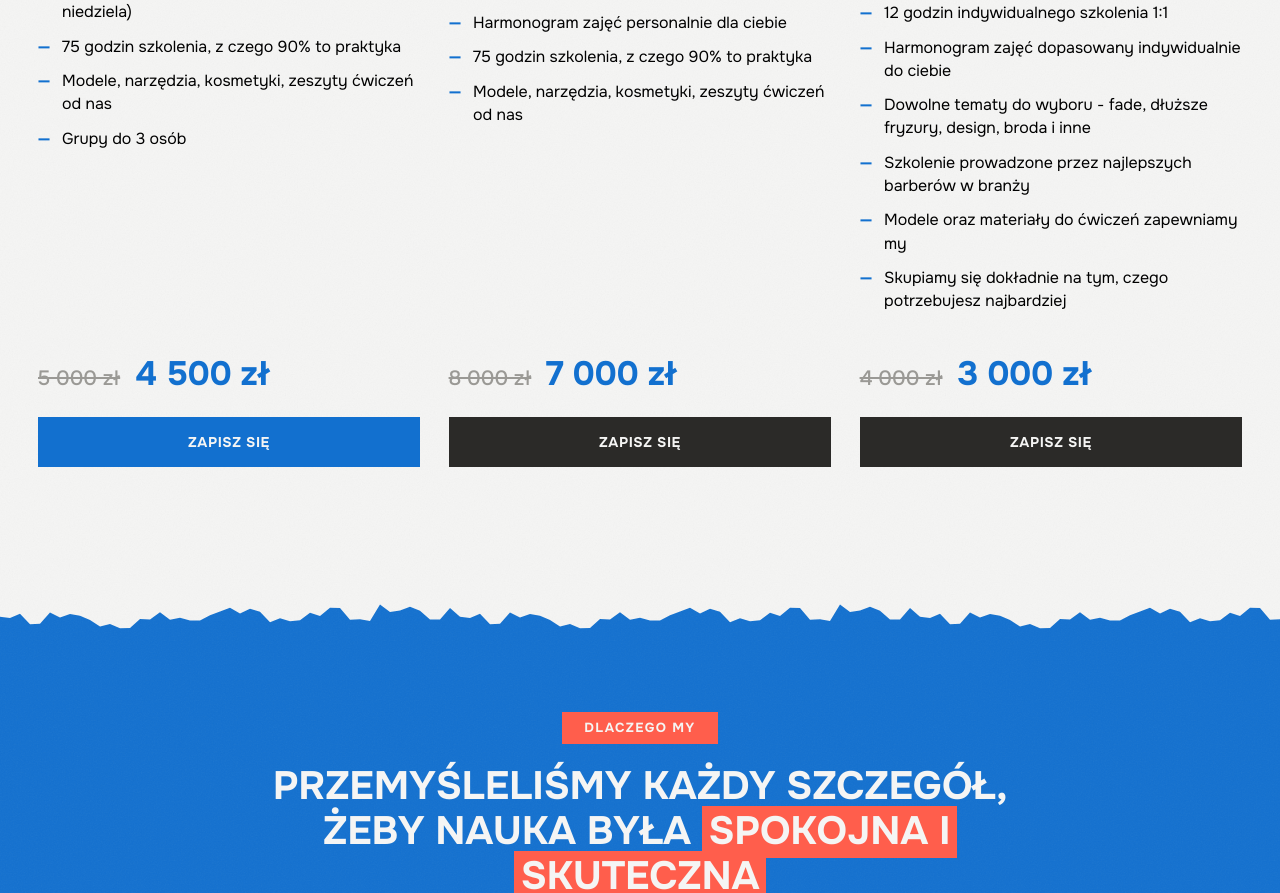
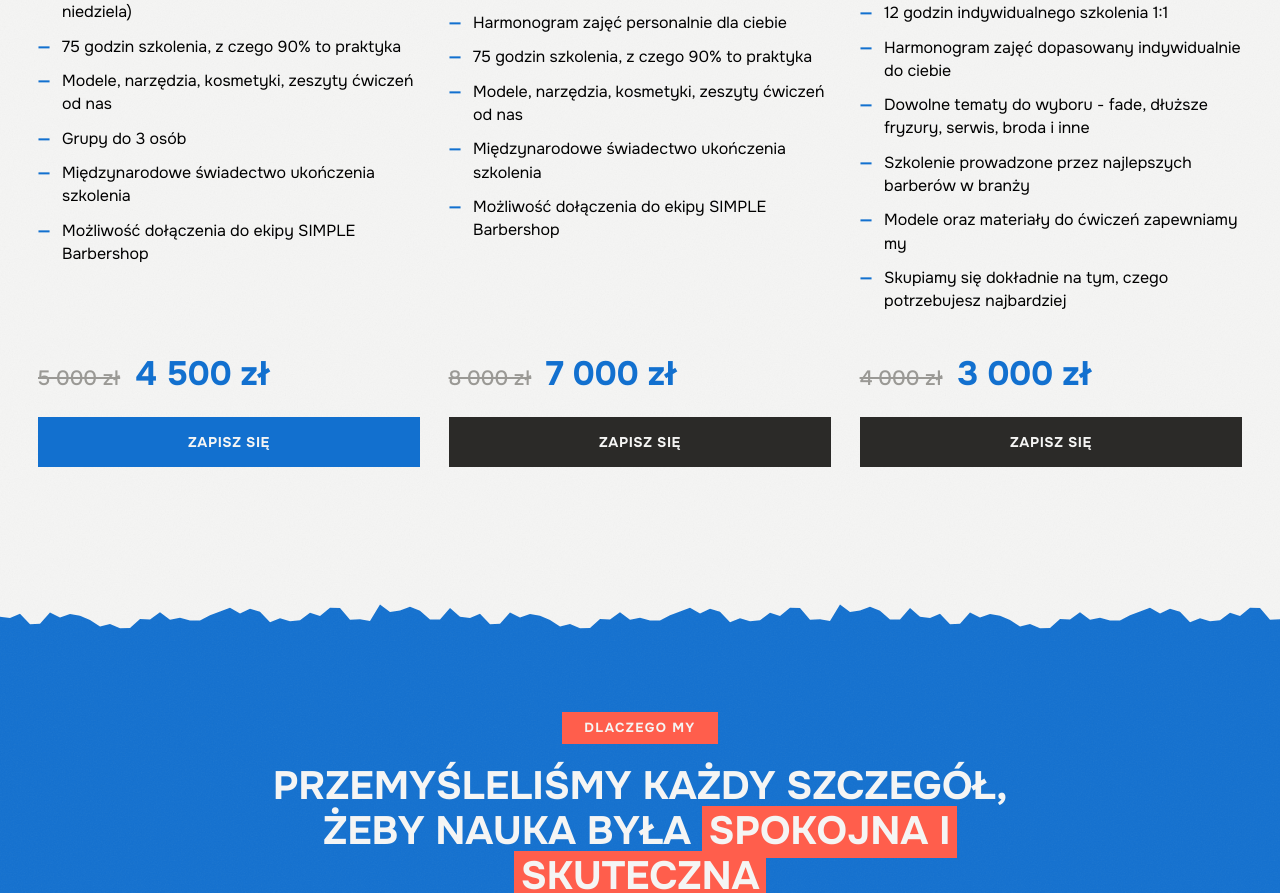
Before and after one commit to Viktor1897/simple-academy, a React (Vite) app: page / in a window 1280 px wide. Shown: the part 1508-2401 px from the top of the page. Built offline with nearby package versions, Linux system fonts and the light colour scheme.

Commit message:
restore deleted course texts

```diff
--- a/src/components/CoursesSection/CoursesSection.tsx
+++ b/src/components/CoursesSection/CoursesSection.tsx
@@ -28,6 +28,8 @@ const courses: Course[] = [
             "course1.option2",
             "course1.option3",
             "course1.option4",
+            "course1.option5",
+            "course1.option6",
         ],
         price: { old: "course1.oldPrice", current: "course1.currentPrice" },
         featured: true,
@@ -41,6 +43,8 @@ const courses: Course[] = [
             "course2.option1",
             "course2.option2",
             "course2.option3",
+            "course2.option4",
+            "course2.option5",
         ],
         price: { old: "course2.oldPrice", current: "course2.currentPrice" },
         featured: false,
--- a/src/i18n.ts
+++ b/src/i18n.ts
@@ -40,6 +40,8 @@ i18n.use(initReactI18next).init({
                 "course1.option2": "75 часов обучения, 90% из них практика",
                 "course1.option3": "Модели, инструменты, косметика, рабочие тетради от нас",
                 "course1.option4": "Группы до 3 человек",
+                "course1.option5": "Международный сертификат после успешного окончания обучения",
+                "course1.option6": "Возможность стать частью команды SIMPLE Barbershop",
                 "course1.oldPrice": "5 000 zł",
                 "course1.currentPrice": "4 500 zł",
                 "course2.title": "Барбер с нуля (индивидуально)",
@@ -47,6 +49,8 @@ i18n.use(initReactI18next).init({
                 "course2.option1": "Индивидуальный график обучения",
                 "course2.option2": "75 часов обучения, 90% из них практика",
                 "course2.option3": "Модели, инструменты, косметика, рабочие тетради от нас",
+                "course2.option4": "Международный сертификат после успешного окончания обучения",
+                "course2.option5": "Возможность стать частью команды SIMPLE Barbershop",
                 "course2.oldPrice": "8 000 zł",
                 "course2.currentPrice": "7 000 zł",
                 "course3.title": "ПОВЫШЕНИЕ КВАЛИФИКАЦИИ",
@@ -171,6 +175,8 @@ i18n.use(initReactI18next).init({
                 "course1.option2": "75 godzin szkolenia, z czego 90% to praktyka",
                 "course1.option3": "Modele, narzędzia, kosmetyki, zeszyty ćwiczeń od nas",
                 "course1.option4": "Grupy do 3 osób",
+                "course1.option5": "Międzynarodowe świadectwo ukończenia szkolenia",
+                "course1.option6": "Możliwość dołączenia do ekipy SIMPLE Barbershop",
                 "course1.oldPrice": "5 000 zł",
                 "course1.currentPrice": "4 500 zł",
                 "course2.title": "Barber od zera (indywidualnie)",
@@ -178,13 +184,15 @@ i18n.use(initReactI18next).init({
                 "course2.option1": "Harmonogram zajęć personalnie dla ciebie",
                 "course2.option2": "75 godzin szkolenia, z czego 90% to praktyka",
                 "course2.option3": "Modele, narzędzia, kosmetyki, zeszyty ćwiczeń od nas",
+                "course2.option4": "Międzynarodowe świadectwo ukończenia szkolenia",
+                "course2.option5": "Możliwość dołączenia do ekipy SIMPLE Barbershop",
                 "course2.oldPrice": "8 000 zł",
                 "course2.currentPrice": "7 000 zł",
                 "course3.title": "LEVEL UP",
                 "course3.subtitle": "Jesteś praktykującym barberem, ale masz braki w wiedzy lub chcesz podnieść swoje umiejętności? Ten kurs jest dla Ciebie.",
                 "course3.option1": "12 godzin indywidualnego szkolenia 1:1",
                 "course3.option2": "Harmonogram zajęć dopasowany indywidualnie do ciebie",
-                "course3.option3": "Dowolne tematy do wyboru - fade, dłuższe fryzury, design, broda i inne",
+                "course3.option3": "Dowolne tematy do wyboru - fade, dłuższe fryzury, serwis, broda i inne",
                 "course3.option4": "Szkolenie prowadzone przez najlepszych barberów w branży",
                 "course3.option5": "Modele oraz materiały do ćwiczeń zapewniamy my",
                 "course3.option6": "Skupiamy się dokładnie na tym, czego potrzebujesz najbardziej",
```
